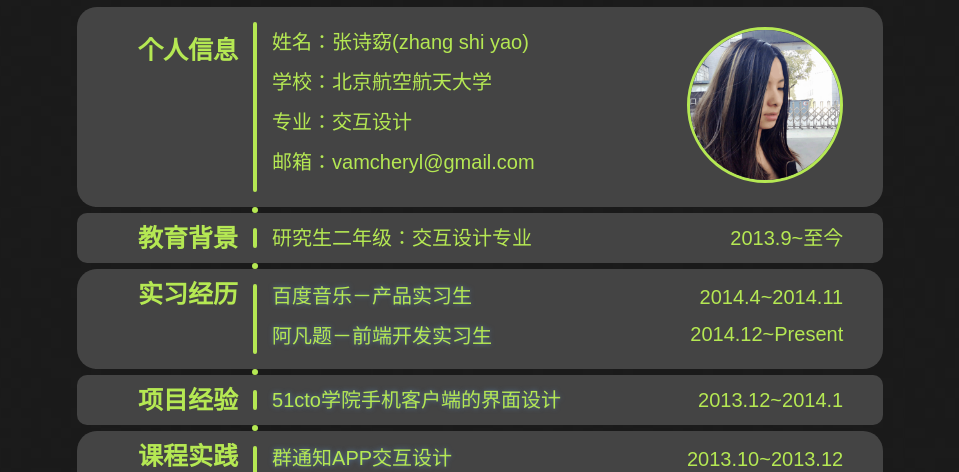
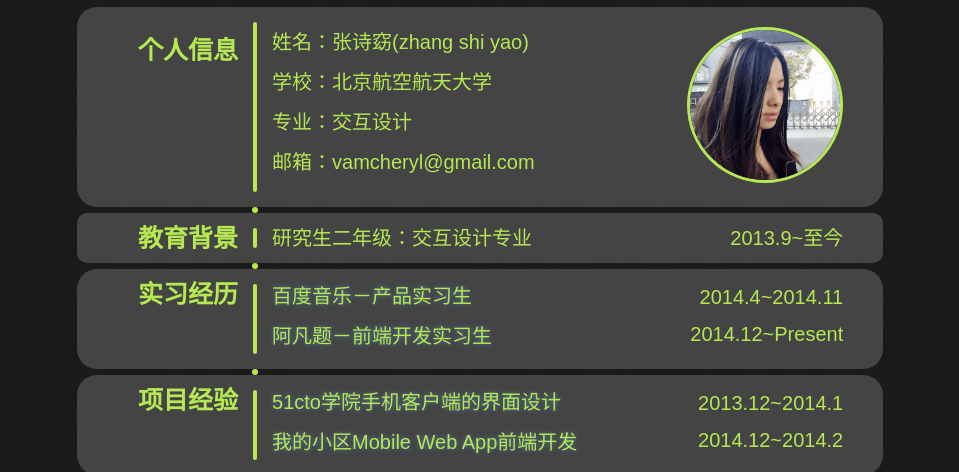
Before and after one commit to Eivlys/eivlys, a plain HTML site: page index.html in a window 1280 px wide. Shown: the part 325-797 px from the top of the page, without its empty margins (160-1119 px from the left). Drawn offline with Linux system fonts and the light colour scheme.

Commit message:
增加项目内容

```diff
--- a/index.html
+++ b/index.html
@@ -93,9 +93,13 @@
             <div class="project-info">
                 <div>
                     <p><a class="tooltip" id="project">51cto学院手机客户端的界面设计</a></p>
+                    <p><a class="tooltip" id="community">我的小区Mobile Web App前端开发</a></p>
                 </div>
             </div>
-            <div class="project-time">2013.12~2014.1</div>
+            <div class="project-time">
+                <p>2013.12~2014.1</p>
+                <p>2014.12~2014.2</p>
+            </div>
         </div>
         <div class="dot">
             <div class="left"></div>
--- a/javascripts/tooltip.js
+++ b/javascripts/tooltip.js
@@ -73,6 +73,7 @@ function showLefttip(obj,id,html,width,height){
 var inte = document.getElementById("intern");
 var web = document.getElementById("webdev");
 var pr = document.getElementById("project");
+var co = document.getElementById("community");
 var no = document.getElementById("note");
 var eh = document.getElementById("ehealth");
 var ec = document.getElementById("ecom");
@@ -89,6 +90,10 @@ web.onmousemove = function(){
 
 pr.onmousemove = function(){
     showTooltip(this,"pr","参与51cto学院手机客户端的需求分析和界面设计",250);
+}
+
+co.onmousemove = function(){
+    showTooltip(this,"co","参与我的小区Mobile Web App手机浏览器端页面的交互设计和前端开发",250);
 }
 
 no.onmousemove = function(){
--- a/stylesheets/css.css
+++ b/stylesheets/css.css
@@ -152,7 +152,7 @@ img:hover{
     float: left;
 }
 
-.container .education,.container .project,.container .lang{
+.container .education,.container .lang{
     width: 90%;
     height: 50px;
     margin: 0 auto;
@@ -182,7 +182,7 @@ img:hover{
     margin-top:7px;
 }
 
-.container .education .divide,.container .project .divide,.container .lang .divide{
+.container .education .divide,.container .lang .divide{
     width: 4px;
     height: 40%;
     margin: 15px 15px;
@@ -192,7 +192,7 @@ img:hover{
     border-radius: 2px;
 }
 
-.container .education .edu-info,.container .project .project-info,.container .lang .lang-info{
+.container .education .edu-info,.container .lang .lang-info{
     width: 45%;
     height: auto;
     margin: 10px 0;
@@ -229,7 +229,7 @@ img:hover{
     color: #b5e853;
 }
 
-.container .program,.container .intern,.container .active,.container .tech{
+.container .program,.container .intern,.container .project,.container .active,.container .tech{
     width: 90%;
     height: 100px;
     margin: 0 auto;
@@ -237,7 +237,7 @@ img:hover{
     border-radius: 20px;
 }
 
-.container .program .divide,.container .intern .divide,.container .active .divide,.container .tech .divide{
+.container .program .divide,.container .intern .divide,.container .active .divide,.container .project .divide,.container .tech .divide{
     width: 4px;
     height: 70%;
     margin: 15px 15px;
@@ -247,7 +247,7 @@ img:hover{
     border-radius: 2px;
 }
 
-.container .program .program-info,.container .intern .intern-info,.container .active .active-info{
+.container .program .program-info,.container .intern .intern-info,.container .project .project-info,.container .active .active-info{
     width: 45%;
     height: auto;
     margin-top: 7px;
@@ -260,7 +260,7 @@ img:hover{
     color: #b5e853;
 }
 
-.container .program .program-time p,.container .intern .intern-time p,.container .active .active-time p{
+.container .program .program-time p,.container .intern .intern-time p,.container .project .project-time p,.container .active .active-time p{
     text-align: right;
     height: auto;
     display: block;
```
